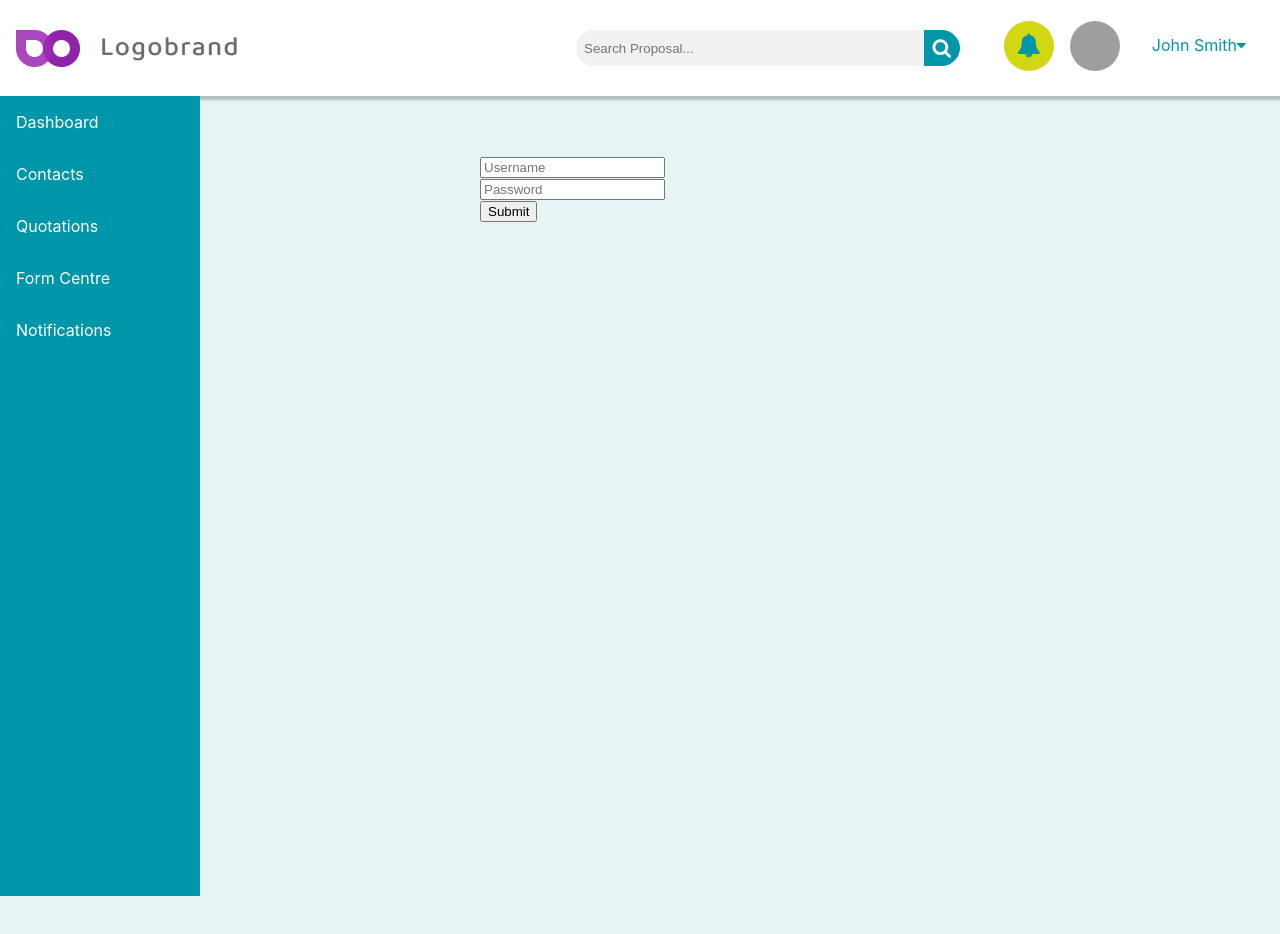
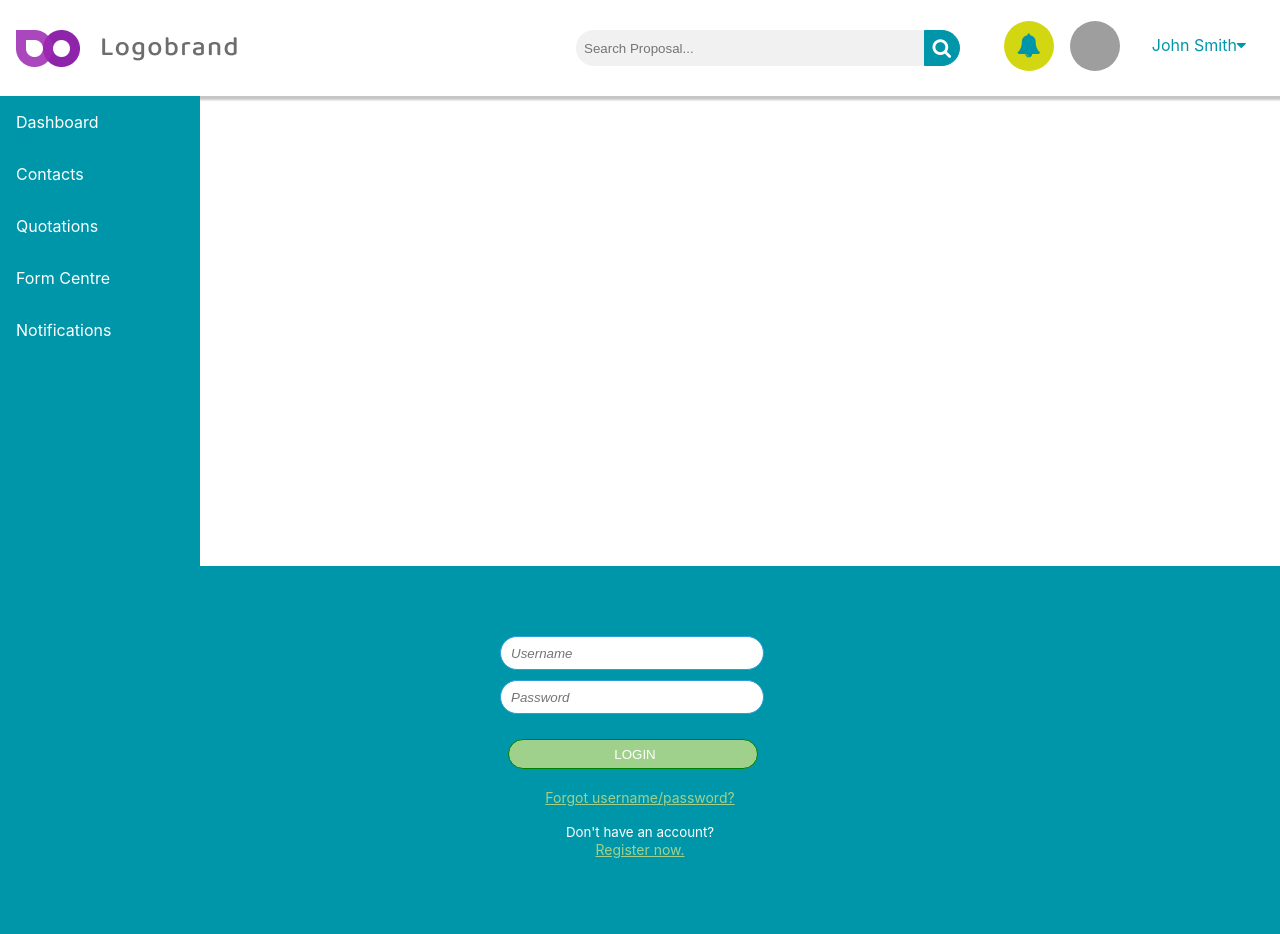
Before and after one commit to usa3amustafa/sgg, a React (Create React App) app in the folder tmfast_proj/: page / in a window 1280 px wide. Shown: the top 934 px of the page. Before the commit the page ends 800 px from the top, so only its background shows below. Built offline with nearby package versions, Linux system fonts and the light colour scheme; grey boxes are pictures that could not be loaded.

Commit message:
loginui2

```diff
--- a/tmfast_proj/src/components/Login.js
+++ b/tmfast_proj/src/components/Login.js
@@ -4,23 +4,27 @@ import Form from "react-bootstrap/Form";
 
 export default function Login() {
     return (
-      <div className="Login">
-      <Form>
-        <Form.Group size="lg" controlId="username">
-          <Form.Control
-            type="email"
-            placeholder="Username"
-          />
-        </Form.Group>
-        <Form.Group size="lg" controlId="password">
-          <Form.Control
-            type="password"
-            placeholder="Password"
-          />
-        </Form.Group>
-        <button type="submit">Submit</button>
+      <div className="content">
+        <div className="white">
+        </div>
+        <div className="teal">
+          <div className="Login">
+            <form>
+              <div className="input">
+                <input type="text" src="assets/user.png" id="username" name="username" placeholder="Username"/>
+                <input type="text" src="assets/lock.png" id="password" name="password" placeholder="Password"/>
+              </div>
+              <div className="button">
+                <input type="submit" value="LOGIN" />
+              </div>
+              <div className="small">
+                <small><a href="#">Forgot username/password?</a></small>
+                <small>Don't have an account?<a href="#">Register now.</a></small>
+              </div>
+            </form>
+          </div>
+        </div>
+    </div>
 
-      </Form>
-    </div>
     );
   }
--- a/tmfast_proj/src/styles/Login.css
+++ b/tmfast_proj/src/styles/Login.css
@@ -7,6 +7,47 @@
       margin: 0 auto;
       max-width: 320px;
     }
+
+    .Login .input input {
+    -webkit-border-radius: 20px;
+    -moz-border-radius: 20px;
+     border-radius: 20px;
+     border: 1px solid #2d9fd9;
+     color: #a0d18c;
+     width: 250px;
+     height: 30px;
+     padding-left: 10px;
+     margin-top: 10px;
+     margin-left: 20px;
+     font-style: italic;
+    }
+
+    .Login .button input {
+    -webkit-border-radius: 20px;
+    -moz-border-radius: 20px;
+    text-align: center;
+     border-radius: 20px;
+     border: 1px solid green;
+     background-color: #a0d18c;
+     color: white;
+     width: 250px;
+     height: 30px;
+     padding-left: 10px;
+     margin-top: 25px;
+     margin-left: 28px;
+    }
+
+    .Login .small {
+      margin-top: 20px;
+    text-align: center;
+    color: white;
+    }
+
+    .Login .small a{
+      color: #a0d18c;
+    }
+
+
   }
 
   .Login form a {
@@ -14,3 +55,19 @@
     display: block;
     font-size: 14px;
   }
+
+
+  .white {
+    background-color: white;
+    height: 420px;
+    padding: 25px;
+  }
+
+  .teal{
+    position: absolute;
+    margin-right:34px;
+    width:100%;
+    height:70%;
+    background: #0096a9;
+    position:absolute;
+  }
```
Also changed, not shown: tmfast_proj/public/assets/lock.png (added), tmfast_proj/public/assets/user.png (added).
